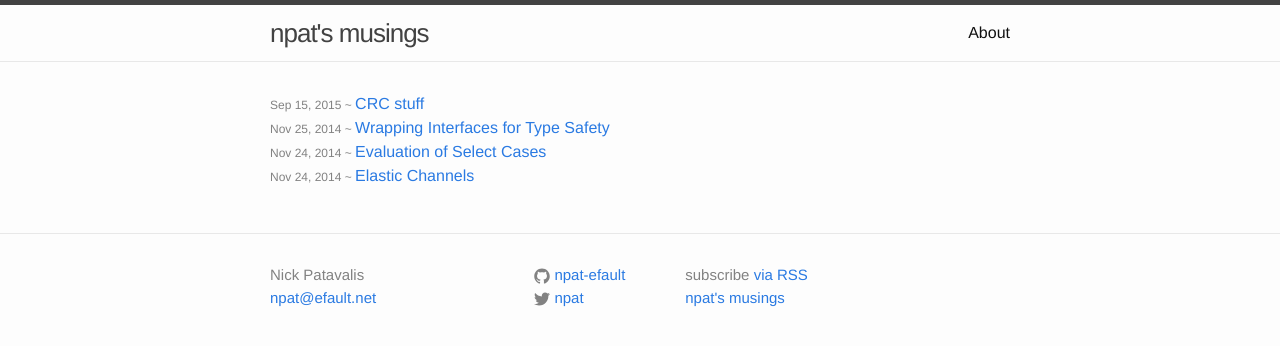
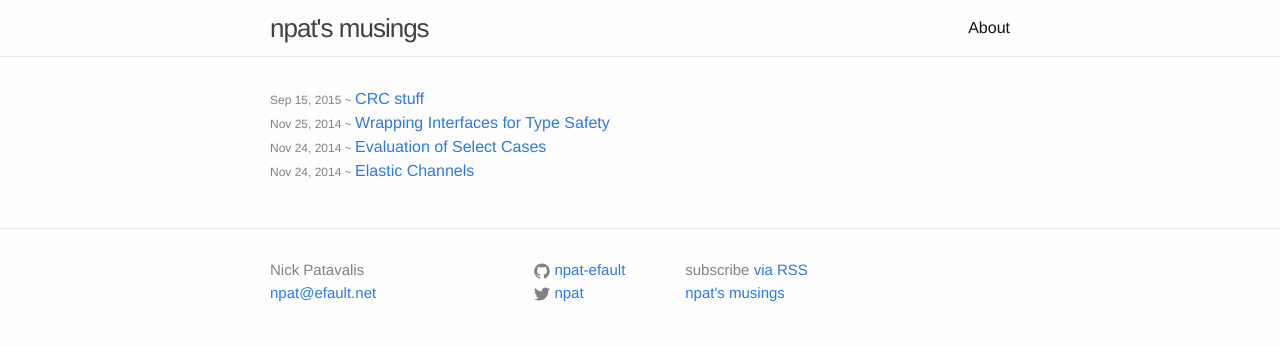
Before and after one commit to npat-efault/npat-efault.github.io, a Jekyll site: the page built from index.html, in a window 1280 px wide. Shown: the top 346 px of the page. Built offline with Jekyll 4.4.1, drawn with Linux system fonts in a browser that asks for light colours.

Commit message:
Added favicon. Removed line for page top

```diff
--- a/_includes/head.html
+++ b/_includes/head.html
@@ -6,6 +6,9 @@
     <title>{% if page.title %}{{ page.title }}{% else %}{{ site.title }}{% endif %}</title>
     <meta name="description" content="{{ site.description }}">
 
+    <link rel="shortcut icon" href="/favicon.ico" type="image/x-icon">
+    <link rel="icon" href="/favicon.ico" type="image/x-icon">
+
     <link rel="stylesheet" href="{{ "/css/main.css" | prepend: site.baseurl }}">
     <link rel="canonical" href="{{ page.url | replace:'index.html','' | prepend: site.baseurl | prepend: site.url }}">
 </head>
--- a/_sass/_layout.scss
+++ b/_sass/_layout.scss
@@ -2,7 +2,7 @@
  * Site header
  */
 .site-header {
-    border-top: 5px solid $grey-color-dark;
+    /* border-top: 5px solid $grey-color-dark; */
     border-bottom: 1px solid $grey-color-light;
     min-height: 56px;
 
```
Also changed, not shown: favicon.ico (added).
